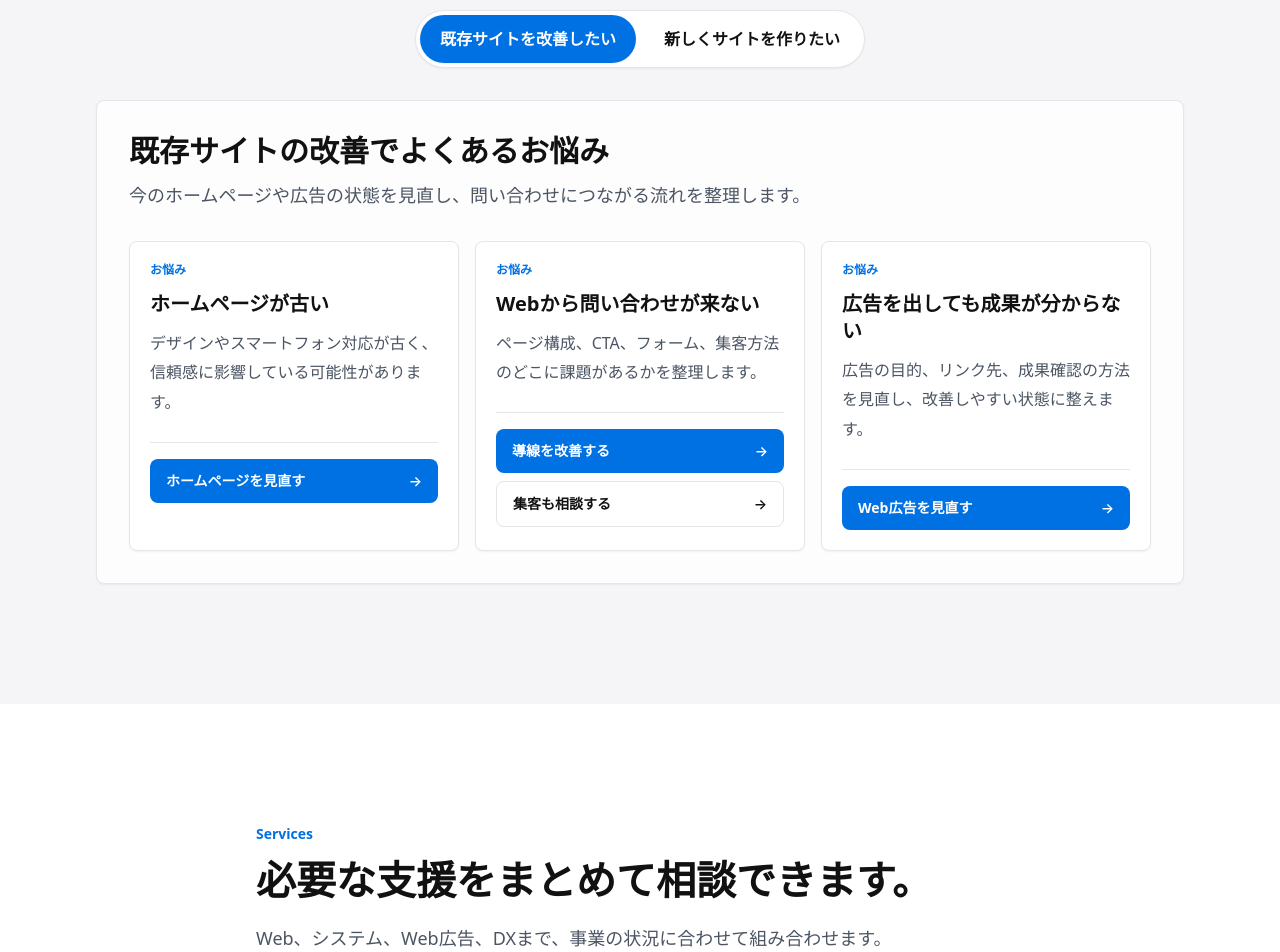
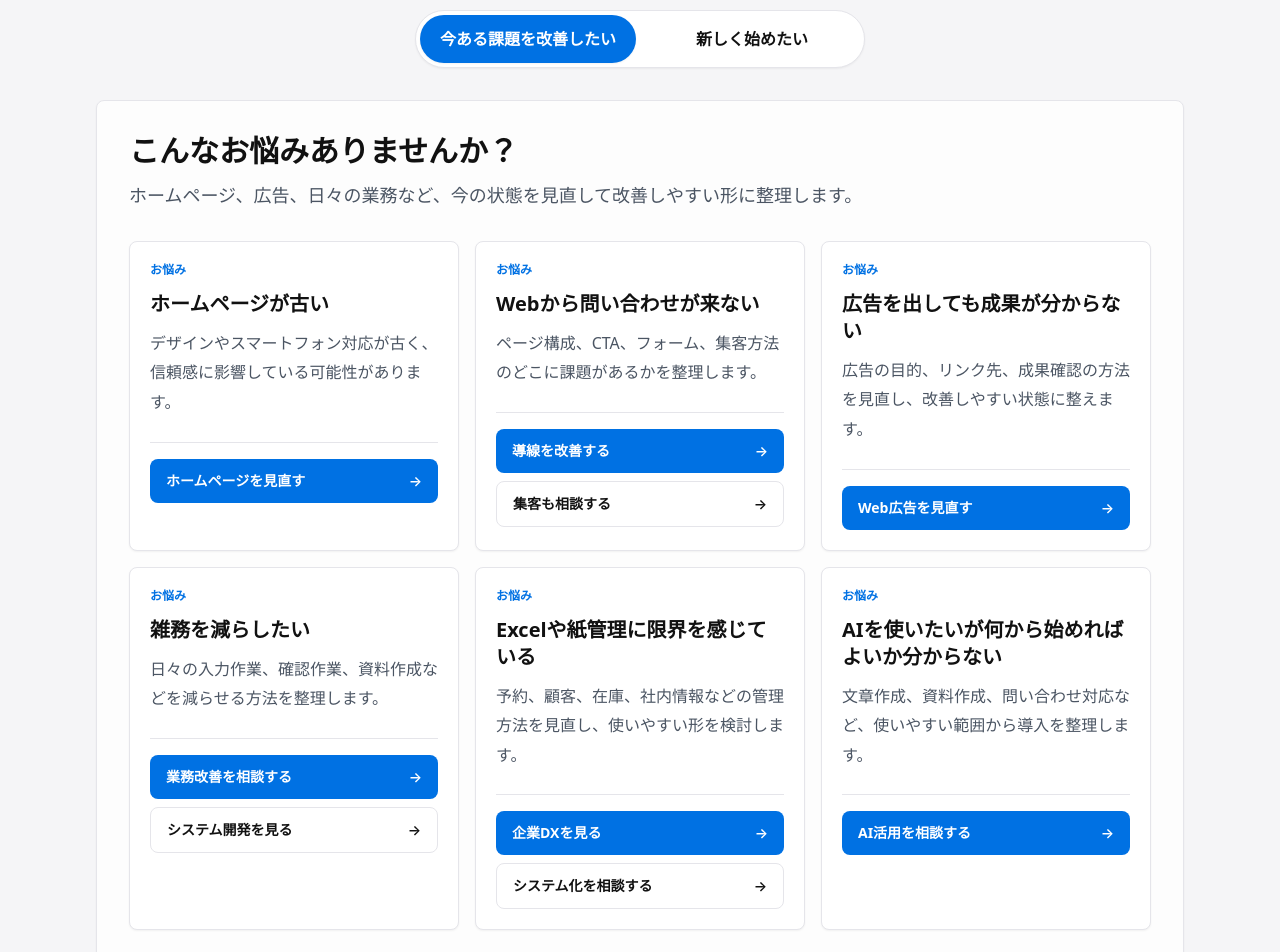
Before and after one commit to iwamitsuco/officialSite, a Next.js app: page / in a window 1280 px wide. Shown: the part 1060-2012 px from the top of the page. Built offline with nearby package versions, Linux system fonts and the light colour scheme.

Commit message:
Broaden homepage problem prompts

```diff
--- a/components/sections/ProblemSegments.tsx
+++ b/components/sections/ProblemSegments.tsx
@@ -26,9 +26,9 @@ type ProblemSegment = {
 const problemSegments: ProblemSegment[] = [
   {
     id: "existing",
-    label: "既存サイトを改善したい",
-    heading: "既存サイトの改善でよくあるお悩み",
-    description: "今のホームページや広告の状態を見直し、問い合わせにつながる流れを整理します。",
+    label: "今ある課題を改善したい",
+    heading: "こんなお悩みありませんか？",
+    description: "ホームページ、広告、日々の業務など、今の状態を見直して改善しやすい形に整理します。",
     items: [
       {
         title: "ホームページが古い",
@@ -47,14 +47,35 @@ const problemSegments: ProblemSegment[] = [
         title: "広告を出しても成果が分からない",
         description: "広告の目的、リンク先、成果確認の方法を見直し、改善しやすい状態に整えます。",
         links: [{ label: "Web広告を見直す", href: "/services/web-advertising", primary: true }]
+      },
+      {
+        title: "雑務を減らしたい",
+        description: "日々の入力作業、確認作業、資料作成などを減らせる方法を整理します。",
+        links: [
+          { label: "業務改善を相談する", href: "/services/dx", primary: true },
+          { label: "システム開発を見る", href: "/services/system-development" }
+        ]
+      },
+      {
+        title: "Excelや紙管理に限界を感じている",
+        description: "予約、顧客、在庫、社内情報などの管理方法を見直し、使いやすい形を検討します。",
+        links: [
+          { label: "企業DXを見る", href: "/services/dx", primary: true },
+          { label: "システム化を相談する", href: "/services/system-development" }
+        ]
+      },
+      {
+        title: "AIを使いたいが何から始めればよいか分からない",
+        description: "文章作成、資料作成、問い合わせ対応など、使いやすい範囲から導入を整理します。",
+        links: [{ label: "AI活用を相談する", href: "/services/dx", primary: true }]
       }
     ]
   },
   {
     id: "new",
-    label: "新しくサイトを作りたい",
-    heading: "新規事業の立ち上げでよくあるお悩み",
-    description: "事業内容や届けたい相手を整理し、必要なページや集客方法を一緒に考えます。",
+    label: "新しく始めたい",
+    heading: "こんなお悩みありませんか？",
+    description: "新しい事業やサービスを始めるために、必要なページ、集客、管理方法を一緒に整理します。",
     items: [
       {
         title: "何を載せればよいか分からない",
@@ -72,6 +93,22 @@ const problemSegments: ProblemSegment[] = [
         links: [
           { label: "制作・デザインを見る", href: "/services/design", primary: true },
           { label: "Web広告も相談する", href: "/services/web-advertising" }
+        ]
+      },
+      {
+        title: "Web広告で最初の集客を始めたい",
+        description: "届けたい相手や目的に合わせて、広告の出し方とリンク先のページを整理します。",
+        links: [
+          { label: "Web広告を相談する", href: "/services/web-advertising", primary: true },
+          { label: "LP制作も見る", href: "/services/website" }
+        ]
+      },
+      {
+        title: "予約や問い合わせを管理したい",
+        description: "問い合わせ後の対応、予約、顧客情報などを管理しやすい仕組みに整えます。",
+        links: [
+          { label: "システム開発を見る", href: "/services/system-development", primary: true },
+          { label: "小さく業務改善する", href: "/services/dx" }
         ]
       }
     ]
@@ -117,7 +154,7 @@ export function ProblemSegments() {
           <p className="body-copy mt-3">{activeSegment.description}</p>
         </div>
 
-        <div className="mt-8 grid gap-4 lg:grid-cols-3">
+        <div className="mt-8 grid gap-4 md:grid-cols-2 xl:grid-cols-3">
           {activeSegment.items.map((item) => (
             <article className="flex min-h-full flex-col rounded-lg border border-apple-border bg-white p-5 shadow-sm" key={item.title}>
               <div>
```
